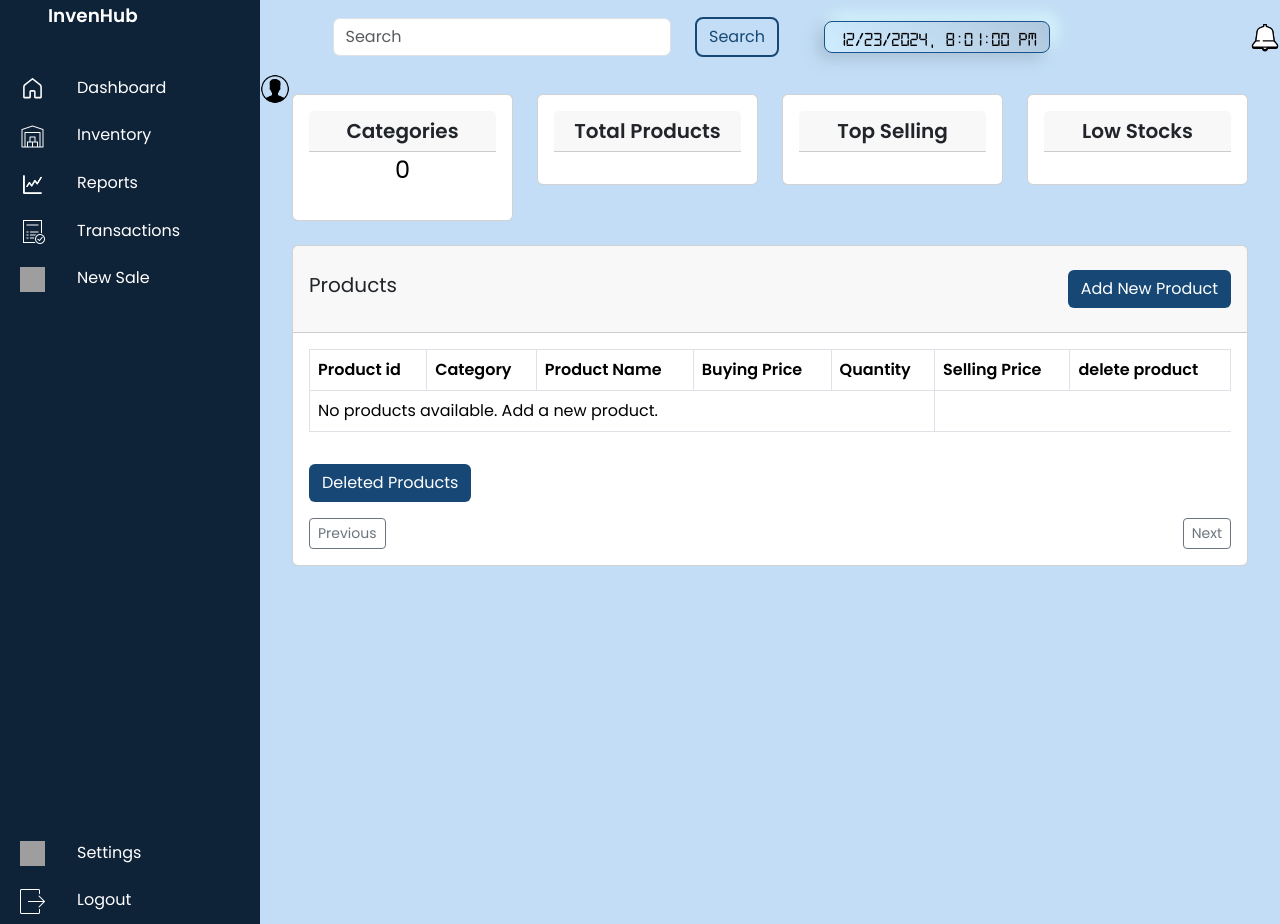
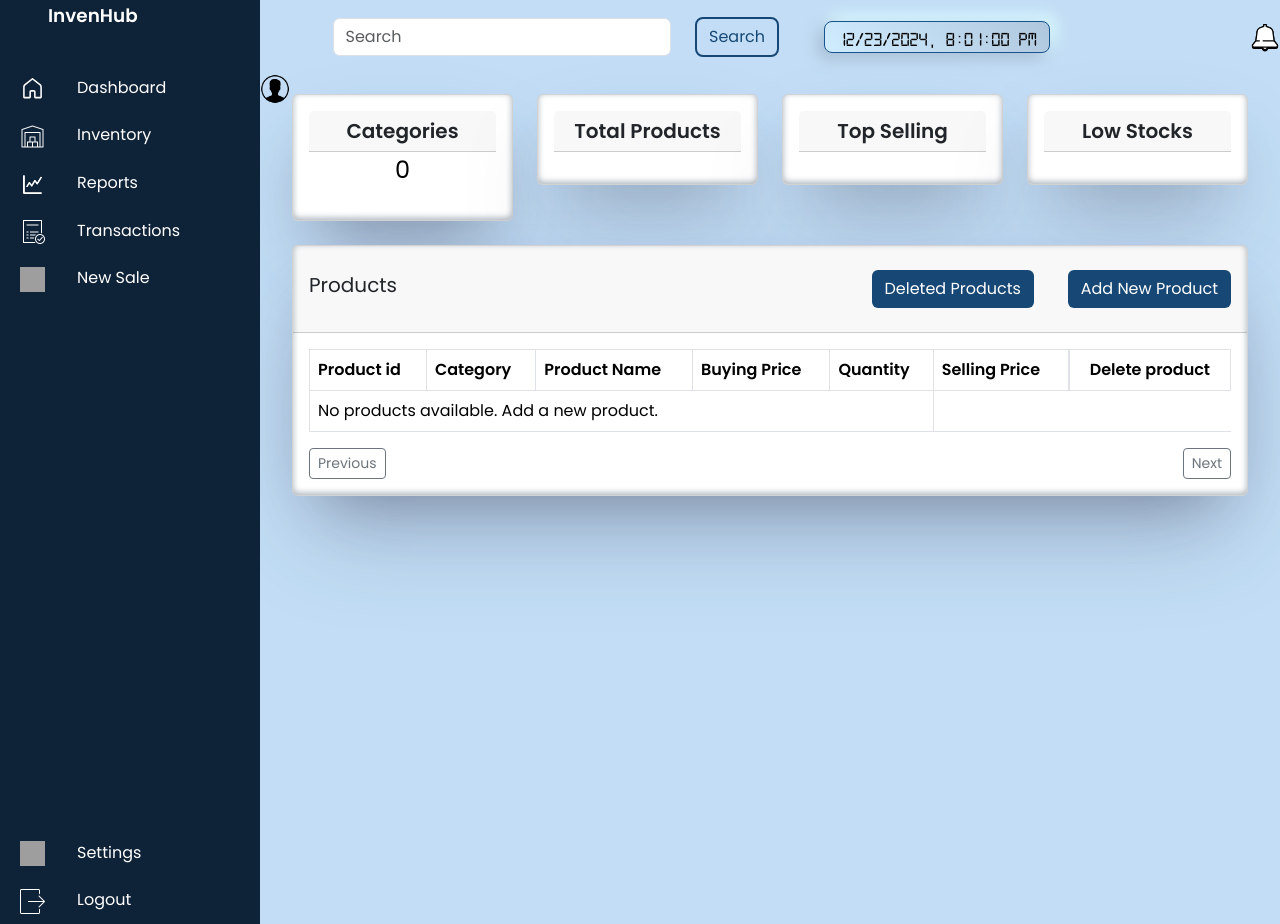
Before and after one commit to debjyoti71/InvenHub, a Flask app: template templates/inventory.html in a window 1280 px wide. Run offline with Flask 3, Linux system fonts and the light colour scheme; the template is opened without the code that fills it, so the values that code supplies are empty; some libraries are stand-ins or nearby versions; grey boxes are pictures that could not be loaded.

Commit message:
inventory updated

```diff
--- a/templates/inventory.html
+++ b/templates/inventory.html
@@ -22,6 +22,9 @@
     .card-header {
       font-weight: bold;
     }
+    .card{
+        box-shadow: rgba(50, 50, 93, 0.25) 0px 50px 100px -20px, rgba(0, 0, 0, 0.3) 0px 30px 60px -30px, rgba(10, 37, 64, 0.35) 0px -2px 6px 0px inset;
+    }
     .badge {
       font-size: 0.9em;
     }
@@ -37,6 +40,12 @@
     }
     #btnnn:active{
         background-color: #3566c0;
+    }
+    .btn-delete {
+        color: #3f79d1;
+    }
+    .btn-delete:hover {
+        color: #174875;
     }
     </style>
     <div class="wrapper">
@@ -174,6 +183,7 @@
                     <div class="card-header d-flex justify-content-between align-items-center">
                         <h5>Products</h5>
                         <div>
+                            <button class="btn my-3" id="btnnn" onclick="window.location.href='/all_deleted_products'" style="margin-right: 30px;">Deleted Products</button>
                             <button class="btn my-3" id="btnnn" onclick="showAddProductPage()">Add New Product</button>
                         </div>
                     </div>
@@ -187,7 +197,7 @@
                                     <th>Buying Price</th>
                                     <th>Quantity</th>
                                     <th>Selling Price</th>
-                                    <th>delete product</th>
+                                    <th style="display: flex; justify-content: center;align-items: center;">Delete product</th>
                                 </tr>
                             </thead>
                             <tbody>
@@ -200,7 +210,7 @@
                                             <td>{{ product.cost_price }}</td>
                                             <td>{{ product.stock }}</td>
                                             <td>{{ product.selling_price }}</td>
-                                            <td>
+                                            <td style="display: flex; justify-content: center;align-items: center;">
                                                 <form action="{{ url_for('delete_product', product_id=product.P_unique_id) }}" method="POST" class="d-inline">
                                                     <button type="submit" class="btn btn-link btn-delete p-0" onclick="return confirm('Are you sure you want to delete this user?')">
                                                         <i class="fas fa-trash-alt"></i>
@@ -216,8 +226,6 @@
                                 {% endif %}
                             </tbody>
                         </table>
-
-                        <button class="btn my-3" id="btnnn" onclick="window.location.href='/all_deleted_products'">Deleted Products</button>
 
                         <div class="d-flex justify-content-between">
                             <button class="btn btn-outline-secondary btn-sm">Previous</button>
```
